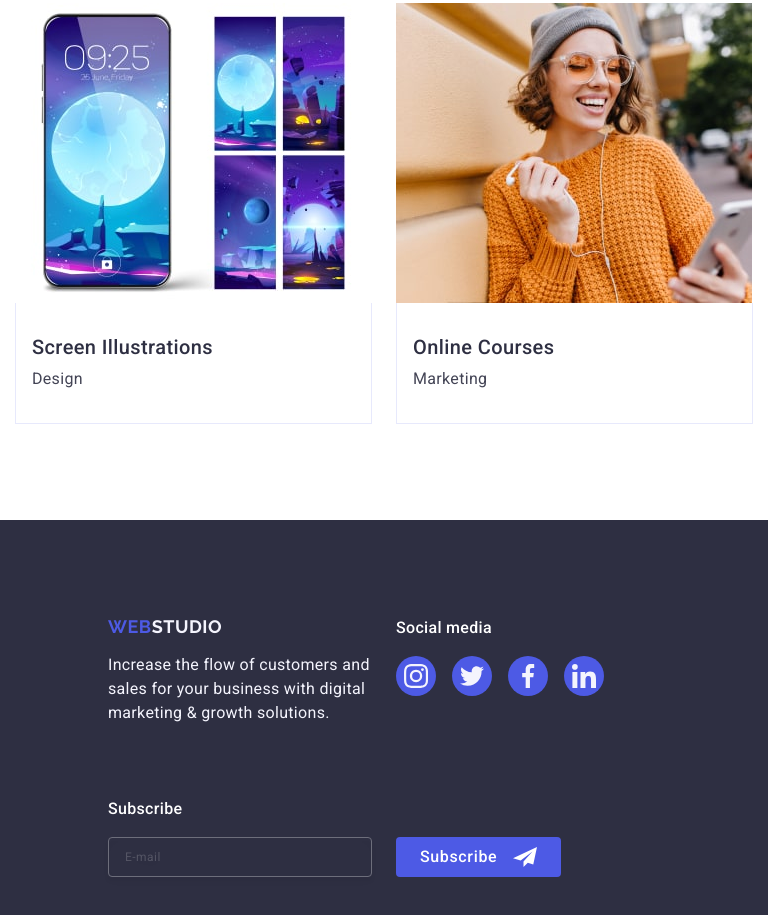
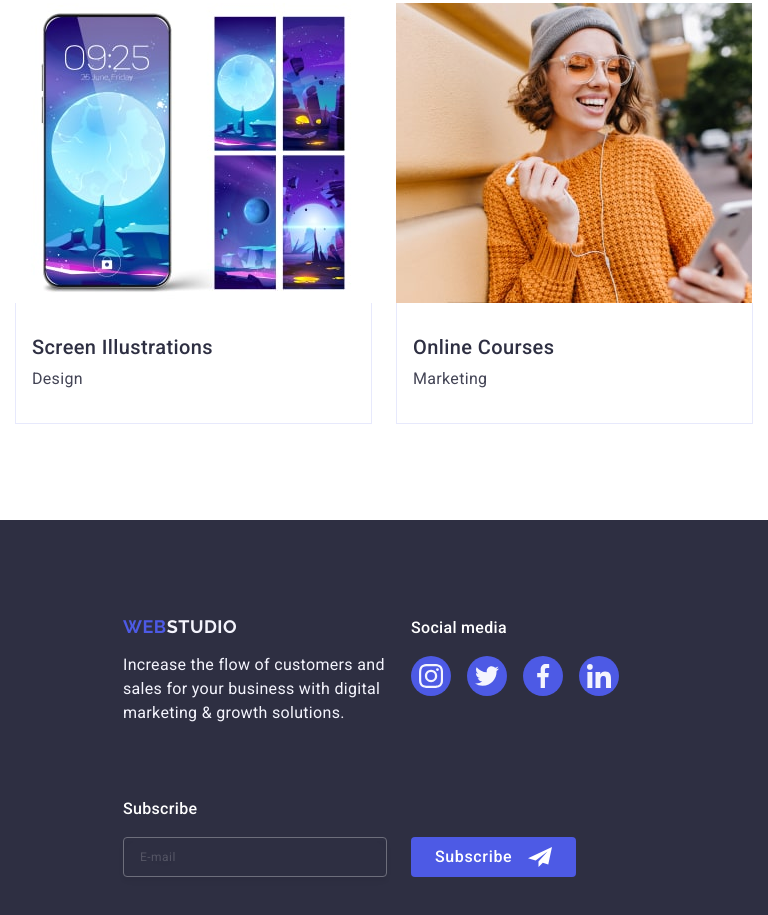
Before and after one commit to Apaccer/goit-markup-06, a plain HTML site: page index.html in a window 768 px wide. Shown: the part 3448-4363 px from the top of the page. Drawn offline with nearby package versions, Linux system fonts and the light colour scheme.

Commit message:
hw-6-acf

```diff
--- a/css/styles.css
+++ b/css/styles.css
@@ -1092,7 +1092,7 @@ img {
 }
 @media screen and (min-width: 768px) and (max-width: 1157px) {
   .footer-container {
-    padding-left: 108px;
+    width: 552px;
   }
 }
 
```
